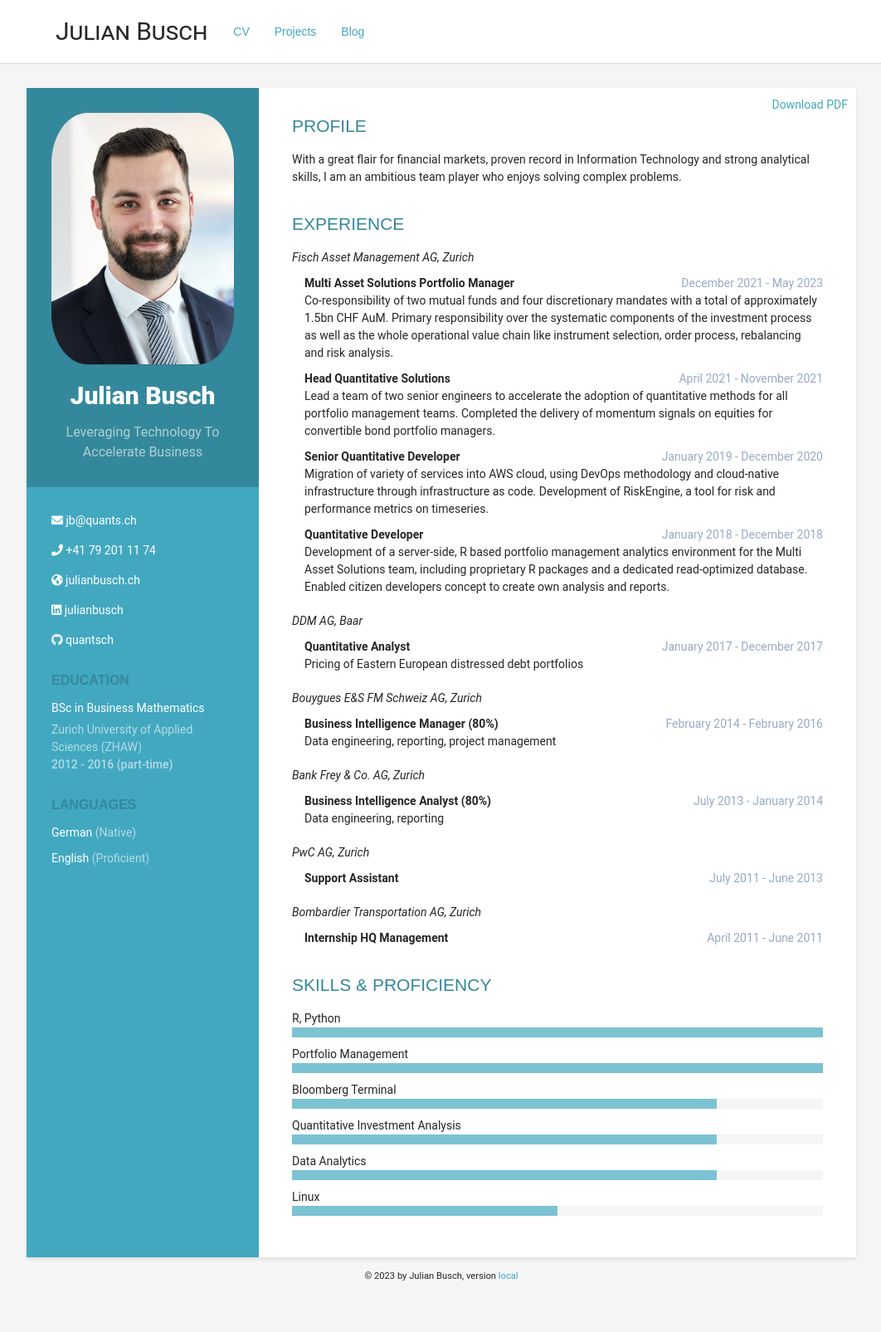
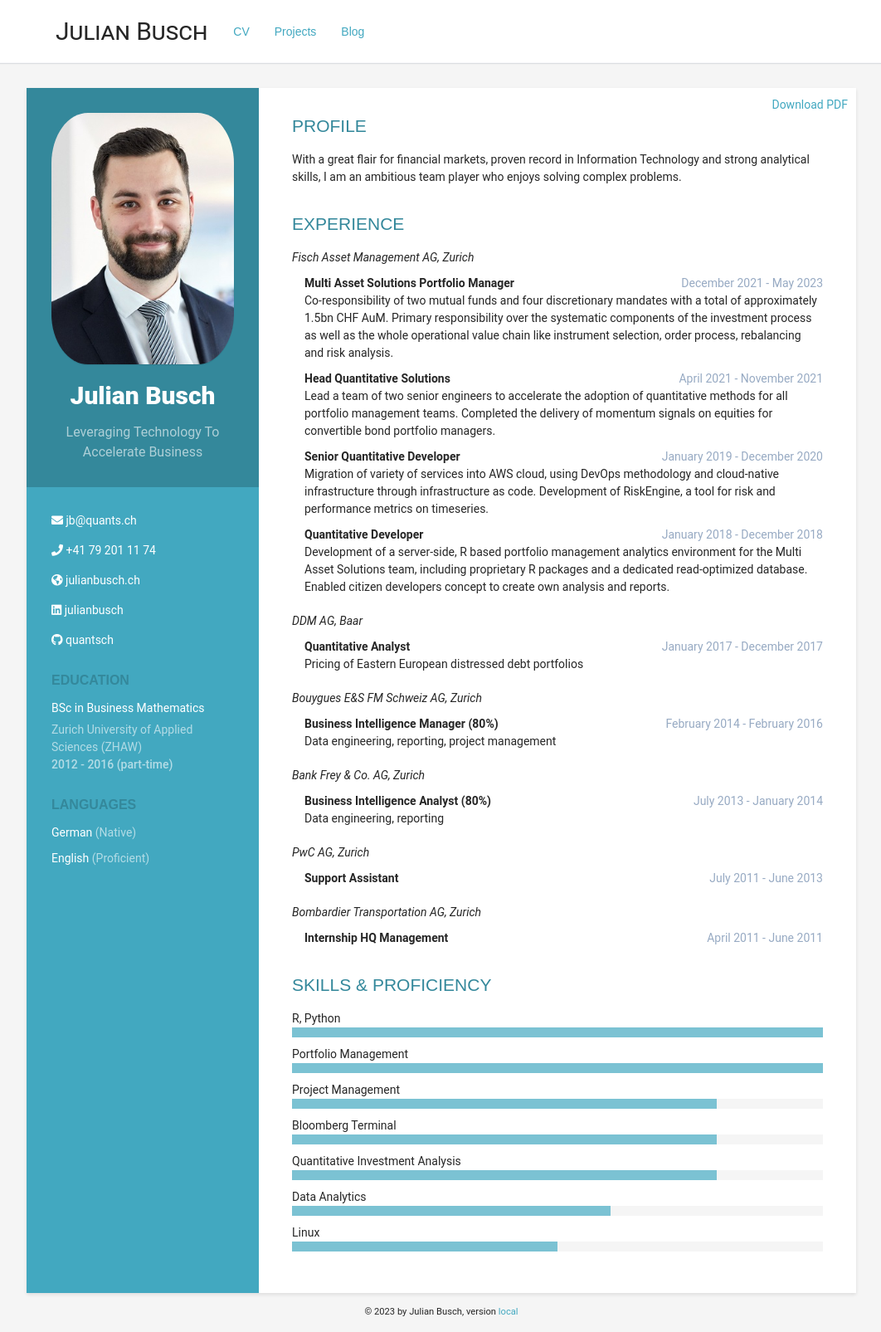
Before and after one commit to quantsch/quantsch.github.io, a Jekyll site: the page built from index.md, in a window 1280 px wide. Shown: the whole page at 83% size, without its empty margins (108-1170 px from the left). Built offline with Jekyll 4.4.1, drawn with Linux system fonts in a browser that asks for light colours; before the commit the page ends 1562 px from its top, so only the background shows below that.

```diff
--- a/_data/cv.yml
+++ b/_data/cv.yml
@@ -98,6 +98,9 @@ skills:
           name: Portfolio Management
           level: 100%
         - skill:
+          name: Project Management
+          level: 80%
+        - skill:
           name: Bloomberg Terminal
           level: 80%
         - skill:
@@ -105,7 +108,7 @@ skills:
           level: 80%
         - skill:
           name: Data Analytics
-          level: 80%
+          level: 60%
         - skill:
           name: Linux
           level: 50%
--- a/index.md
+++ b/index.md
@@ -34,7 +34,7 @@ layout: default
     {% include _cv/_main/skills.html %}
 
    <div class="section cv-site-version">
-      Version <a href="{{ site.data.general.github-tree-url }}//{% include site-version.txt %}">{% include site-version.txt %}</a>
+      Version <a href="{{ site.data.general.github-tree-url }}/{% include site-version.txt %}">{% include site-version.txt %}</a>
    </div>
 
 </div>
```
